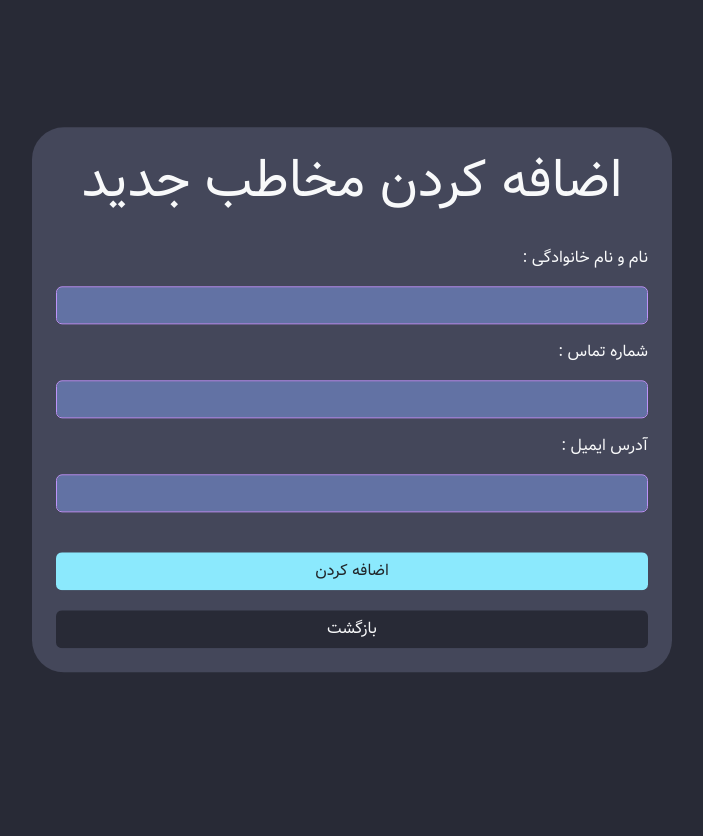
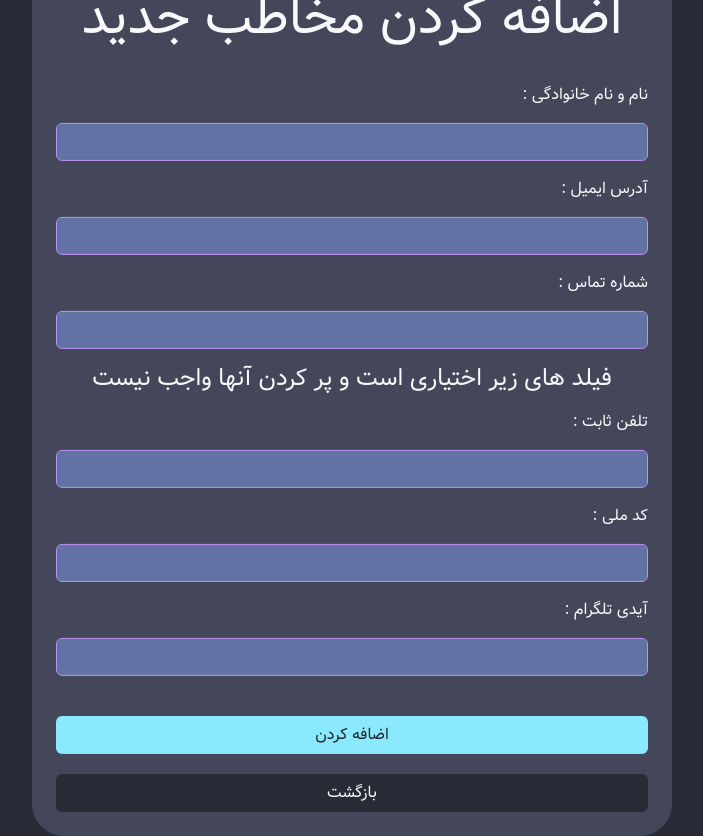
Before and after one commit to Parsa-mh/manage-users, a React (Create React App) app: page /contacts in a window 1280 px wide. Both pictures are taken after a click on the button "ساخت مخاطب جدید". Shown: the whole page, without its empty margins (288-991 px from the left). Before the commit the page ends 800 px from the top, so only its background shows below. Built offline with nearby package versions, Linux system fonts and the light colour scheme; data requests are answered from the project's data file; what ldrs would draw is missing.

Commit message:
added national id etc

```diff
--- a/database/contacts.json
+++ b/database/contacts.json
@@ -1,18 +1,24 @@
 {
   "contacts": [
     {
-      "id": "1719949724756",
+      "id": "1720888566941",
+      "name": "پارسا محمودی",
+      "number": "09212445350",
+      "email": "mahmoodiparsa654@gmail.com",
+      "image": "/static/media/man-taking-note.578e1679689f39584d15.png",
+      "nationalId": "",
+      "tel": "ParsaMhK",
+      "telephone": ""
+    },
+    {
+      "id": "1721598113131",
       "name": "علیرضا ناصری",
       "number": "09120084871",
       "email": "motavalian86@gmail.com",
-      "image": "/static/media/man-taking-note.578e1679689f39584d15.png"
-    },
-    {
-      "id": "1719949984813",
-      "name": "پارسا محمودی",
-      "number": "09103408632",
-      "email": "mahmoodiparsa654@gmail.com",
-      "image": "/static/media/man-taking-note.578e1679689f39584d15.png"
+      "image": "/static/media/man-taking-note.578e1679689f39584d15.png",
+      "nationalId": "",
+      "tel": "alirezamvl",
+      "telephone": ""
     }
   ]
 }
--- a/src/components/contact managing/AddContact.jsx
+++ b/src/components/contact managing/AddContact.jsx
@@ -9,7 +9,7 @@ import "../../styles/addContact.css";
 const AddContact = () => {
     const { url } = useContext(ContactContext)
     const navigate = useNavigate()
-    const [inpValue, setInpValue] = useState({ name: "", number: "", email: "", image: profile, id: new Date().getTime().toString() })
+    const [inpValue, setInpValue] = useState({ name: "", number: "", email: "", image: profile, id: new Date().getTime().toString(),nationalId : "",tel : "",telephone : "" })
     const setValue = (event) => {
         let name = event.target.name;
         let value = event.target.value;
@@ -29,8 +29,17 @@ const AddContact = () => {
         else if (!inpValue.email.includes("@")) {
             toast.error("لطفا یک ایمیل صحیح وارد کنید")
         }
-        else if (!inpValue.number.includes("0") || inpValue.number.length < 11) {
+        else if (!inpValue.number.includes("0") || !inpValue.number.length === 11) {
             toast.error("لطفا یک شماره موبایل صحیح وارد کنید")
+        }
+        else if (inpValue.nationalId && !inpValue.nationalId.length === 10) {
+            toast.error("کد ملی وارد شده صحیح نمیباشد")
+        }
+        else if (inpValue.telephone.startsWith("021")) {
+            toast.error("لطفا شماره را بدون 021 وارد کنید")
+        }
+        else if (inpValue.telephone && !inpValue.telephone.length === 8) {
+            toast.error("شماره تلفن ثابت شما قابل قبول نمیباشد")
         }
         else {
             axios.post(url, inpValue)
@@ -44,12 +53,23 @@ const AddContact = () => {
                     <h1 className="text-center text-light mb-3" style={{ fontSize: "3.3rem" }}> اضافه کردن مخاطب جدید</h1>
                     <label dir="rtl" htmlFor="inp1" className="text-light text-end">  نام و نام خانوادگی :</label >
                     <input onChange={setValue} type="text" name="name" dir="rtl" className="form-control" id="inp1" />
+
+                    <label dir="rtl" htmlFor="inp3" className="text-end text-light">آدرس ایمیل :</label >
+                    <input onChange={setValue} type="text" name="email" dir="ltr" className="form-control" id="inp3" />
+
                     <label dir="rtl" htmlFor="inp2" className="text-end text-light">  شماره تماس :</label >
                     <input onChange={setValue} type="text" name="number" dir="ltr" className="form-control" id="inp2" />
-                    <label dir="rtl" htmlFor="inp3" className="text-end text-light">آدرس ایمیل :</label >
-                    <input onChange={setValue} type="text" name="email" dir="ltr" className="form-control" id="inp3" />
-                    {/* <label htmlFor="image" className="text-light" dir="rtl">عکس (اختیاری) :</label>
-                    <input type="file" name="image" id="image" onChange={setValue} className="form-control image" dir="rtl" /> */}
+                    {/* اختیاری ها  */}
+                    <h4 className="text-center not-imp text-light p-0">فیلد های زیر اختیاری است و پر کردن آنها واجب نیست</h4>
+                    <label htmlFor="inp5" dir="rtl" className="text-end text-light">تلفن ثابت :</label>
+                    <input type="text" className="form-control" onChange={setValue} name="telephone" dir="ltr" id="inp5" />
+
+                    <label dir="rtl" htmlFor="inp4" className="text-end text-light">کد ملی :</label>
+                    <input onChange={setValue} type="text" name="nationalId" dir="ltr" className="form-control" id="inp4" />
+
+                    <label htmlFor="inp6" dir="rtl" className="text-end text-light">آیدی تلگرام :</label>
+                    <input type="text" className="form-control" onChange={setValue} name="tel" dir="ltr" id="inp6" />
+
                     <button className="w-100 btn mt-4" style={{ backgroundColor: colors.Cyan }}>اضافه کردن</button>
                     <button className="w-100 btn mt-1 text-light" type="button" onClick={() => navigate("/")} style={{ backgroundColor: colors.backGround }}>بازگشت</button>
                 </div>
--- a/src/components/contact managing/EditContact.jsx
+++ b/src/components/contact managing/EditContact.jsx
@@ -4,6 +4,7 @@ import axios from "axios";
 import { ContactContext } from "../../context/context";
 import styles from "../../styles/edit.module.css"
 import { useNavigate, useParams } from "react-router-dom";
+import { FaRegTimesCircle } from "react-icons/fa";
 import colors from "../../helpers/theme";
 const EditContact = () => {
     const { url } = useContext(ContactContext)
@@ -24,7 +25,7 @@ const EditContact = () => {
     const submitHandle = (event) => {
         event.preventDefault();
         if (!myContact.name || !myContact.email || !myContact.number) {
-            toast.error(" لطفا فیلد ها را پر نمایید", {
+            toast.error(" لطفا فیلد های اجباری را پر نمایید", {
                 duration: 2500,
                 iconTheme: {
                     primary: "red",
@@ -38,6 +39,12 @@ const EditContact = () => {
         else if (!myContact.number.includes("0") || myContact.number.length < 11) {
             toast.error("لطفا یک شماره موبایل صحیح وارد کنید")
         }
+        else if (myCon.nationalId && !myCon.nationalId.length === 10) {
+            toast.error("کد ملی وارد شده صحیح نمباشد")
+        }
+        else if (myCon.telephone && !myCon.telephone.length === 8 ) {
+            toast.error("شماره تلفن ثابت وارد شده صحیح نمیباشد و یا دارای کد منطقه است")
+        }
         else {
             axios.patch(url + '/' + myContact.id, myContact)
             navigate("/")
@@ -46,14 +53,28 @@ const EditContact = () => {
     return (
         <div className={`position-fixed ${styles.burgerAttack}`}>
             <form className={`${styles.playPingPong} p-4`} onSubmit={submitHandle} style={{ backgroundColor: colors.backGround }}>
-                <button className="btn-close bg-light float-start" type="button" onClick={() => navigate("/")}></button>
-                <div className="col-12 col-md-9 mx-auto d-flex flex-column gap-3" style={{ transform: "translateY(100%)" }}>
+                <button className="float-start close" type="button" onClick={() => navigate("/")}><FaRegTimesCircle style={{color: "white"}} /></button>
+                <div className="col-12 col-md-9 mx-auto d-flex flex-column gap-3" style={{ transform: "translateY(50px)" }}>
                     <label className="text-light m-0 p-0" htmlFor="name">نام و نام خانوادگی : </label>
                     <input id="name" name="name" value={myContact.name} dir="rtl" onChange={myCon} type="text" className="form-control" />
+
                     <label className="text-light m-0 p-0" htmlFor="number">شماره تماس : </label>
-                    <input id="number" name="number" value={myContact.number} dir="rtl" onChange={myCon} type="text" className="form-control" />
+                    <input id="number" name="number" value={myContact.number} dir="ltr" onChange={myCon} type="text" className="form-control" />
+
                     <label className="text-light m-0 p-0" htmlFor="email">آدرس ایمیل : </label>
-                    <input id="email" name="email" value={myContact.email} dir="rtl" onChange={myCon} type="text" className="form-control" />
+                    <input id="email" name="email" value={myContact.email} dir="ltr" onChange={myCon} type="text" className="form-control" />
+
+                    <label htmlFor="nationalId" className="m-0 p-0 text-light">کد ملی :</label>
+                    <input type="text" id="nationalId" placeholder="کد ملی ثبت نشده است" name="nationalId" value={myContact.nationalId} dir={myContact.nationalId ? "ltr" : "rtl"} onChange={myCon} className="form-control" />
+
+                    <label htmlFor="telephone" className="m-0 p-0 text-light">شماره تلفن ثابت :</label>
+                    <input type="text" placeholder="شماره تلفن ثابت ثبت نشده است" name="telephone" id="telephone" value={myContact.telephone} dir={myContact.telephone ? "ltr" : "rtl"} onChange={myCon} className="form-control" />
+
+                        <label htmlFor="tel" className="m-0 p-0 text-light">آدرس تلگرام :</label>
+                    <div className="input-group" dir="ltr">
+                        <span className="input-group-text adsign">@</span>
+                        <input type="text" placeholder="آیدی تلگرام ثبت نشده است" name="tel" id="tel" value={myContact.tel} dir={myContact.tel ? "ltr" : "rtl"} onChange={myCon} className="form-control" />
+                    </div>
                     <button type="submit" className="btn mt-3" style={{ backgroundColor: colors.Cyan }}>ویرایش</button>
                 </div>
             </form>
--- a/src/components/contact managing/ViewContact.jsx
+++ b/src/components/contact managing/ViewContact.jsx
@@ -1,34 +1,49 @@
 import { useEffect, useState, useContext } from "react";
 import { ContactContext } from "../../context/context";
 import { useParams, useNavigate } from "react-router-dom";
+import NotFound from "../errors/NotFound";
 import colors from "../../helpers/theme";
 import axios from "axios";
+import "../../styles/viewContact.css"
 const ViewContact = () => {
     const { dispatch, url } = useContext(ContactContext)
     const param = useParams()
     const navigate = useNavigate()
     const paramId = param.contactName
     const [contact, setContact] = useState({})
+    const [isError,setIsError] = useState(false)
     useEffect(() => {
         axios.get(url + "/" + paramId).then((res) => {
             setContact(res.data)
+        }).catch((err) => {
+            setIsError(true)
         })
     }, [paramId, url])
-    const { name, email, number, id } = contact
+    const { name, email, number, id, nationalId,tel,telephone } = contact
     return (
+        <>
+            {isError ?
+                <div className="view-error">
+                    <NotFound textValue="مشکلی در نمایش این مخاطب به وجود آمده است" />
+                </div>
+                :
                 <div className="col-md-6 col-12 position-absolute top-50 start-50 translate-middle">
                     <ul className="list-group text-center" >
                         <li dir="rtl" className="list-group-item text-light" style={{ backgroundColor: colors.backGround }}> نام : {name}</li>
+                        {nationalId && <li dir="rtl" className="list-group-item text-light" style={{ backgroundColor: colors.backGround }}> کد ملی : {nationalId}</li>}
                         <li dir="rtl" className="list-group-item text-light" style={{ backgroundColor: colors.backGround }}> شماره تماس : {number}</li>
+                        {telephone && <li dir="rtl" className="list-group-item text-light" style={{ backgroundColor: colors.backGround }}> تلفن ثابت : {telephone}</li>}
                         <li dir="rtl" className="list-group-item text-light" style={{ backgroundColor: colors.backGround }}> آدرس ایمیل : {email}</li>
+                        {tel && <li dir="rtl" className="list-group-item text-light" style={{ backgroundColor: colors.backGround }}> آدرس تلگرام : {tel}@</li>}
                         <li dir="rtl" className="list-group-item text-light p-0" style={{ backgroundColor: colors.backGround }}>
                             <div className="d-flex flex-row justify-content-between">
                                 <button className="btn flex-grow-1 text-dark" style={{ backgroundColor: colors.Cyan, borderRadius: "0 0 5px 0" }} onClick={() => navigate("/")}>بازگشت</button>
-                        <button className="btn flex-grow-1 p-2 text-light" style={{ borderRadius: "0 0 0 5px", backgroundColor: colors.Selection }} onClick={() => dispatch({type:"DELETE_CONTACT",payload : id,navigate})}>حذف مخاطب</button>
+                                <button className="btn flex-grow-1 p-2 text-light" style={{ borderRadius: "0 0 0 5px", backgroundColor: colors.Selection }} onClick={() => dispatch({ type: "DELETE_CONTACT", payload: id, navigate })}>حذف مخاطب</button>
                             </div>
                         </li>
                     </ul>
-        </div>
+                </div>}
+        </>
     )
 }
 export default ViewContact;
--- a/src/components/errors/NotFound.jsx
+++ b/src/components/errors/NotFound.jsx
@@ -4,7 +4,7 @@ const NotFound = ({ textValue }) => {
     return (
         <div className="text-center py-5" style={{ backgroundColor: colors.CurrentLine }}>
             <h2 style={{ color: colors.Orange }}>{textValue}</h2>
-            <img src={notFound} alt="not found" className="w-25" />
+            <img src={notFound} alt="not found" className="w-50" />
         </div>
     )
 }
--- a/src/styles/addContact.css
+++ b/src/styles/addContact.css
@@ -2,3 +2,6 @@
   background-color: #bd93f9;
   color: white;
 }
+.not-imp{
+  margin: 0;
+}
--- a/src/styles/index.css
+++ b/src/styles/index.css
@@ -19,9 +19,25 @@ body {
   color: #f8f8f2;
 }
 .form-control::placeholder {
-  color: #f8f8f2;
+  color: #f8f8f2c6;
 }
 a {
   text-decoration: none;
   transition: all 0.4s ease;
 }
+.close{
+  background-color: transparent;
+  border: none;
+  outline: none;
+  font-size: 20px;
+  transition: 0.5s;
+}
+.close:hover{
+  opacity: 0.5;
+}
+.adsign{
+  background-color: #48557c;
+  border-color: #bd93f9;
+
+  color: white;
+}
--- /dev/null
+++ b/src/styles/viewContact.css
@@ -0,0 +1,10 @@
+.view-error{
+    display: flex;
+    justify-content: center;
+    align-items: center;
+    position: absolute;
+    width: 100vw;
+    height: 100vh;
+    margin: 0 auto;
+    box-sizing: content-box;
+}
```
Lines whose indentation alone changed are shown as unchanged.
